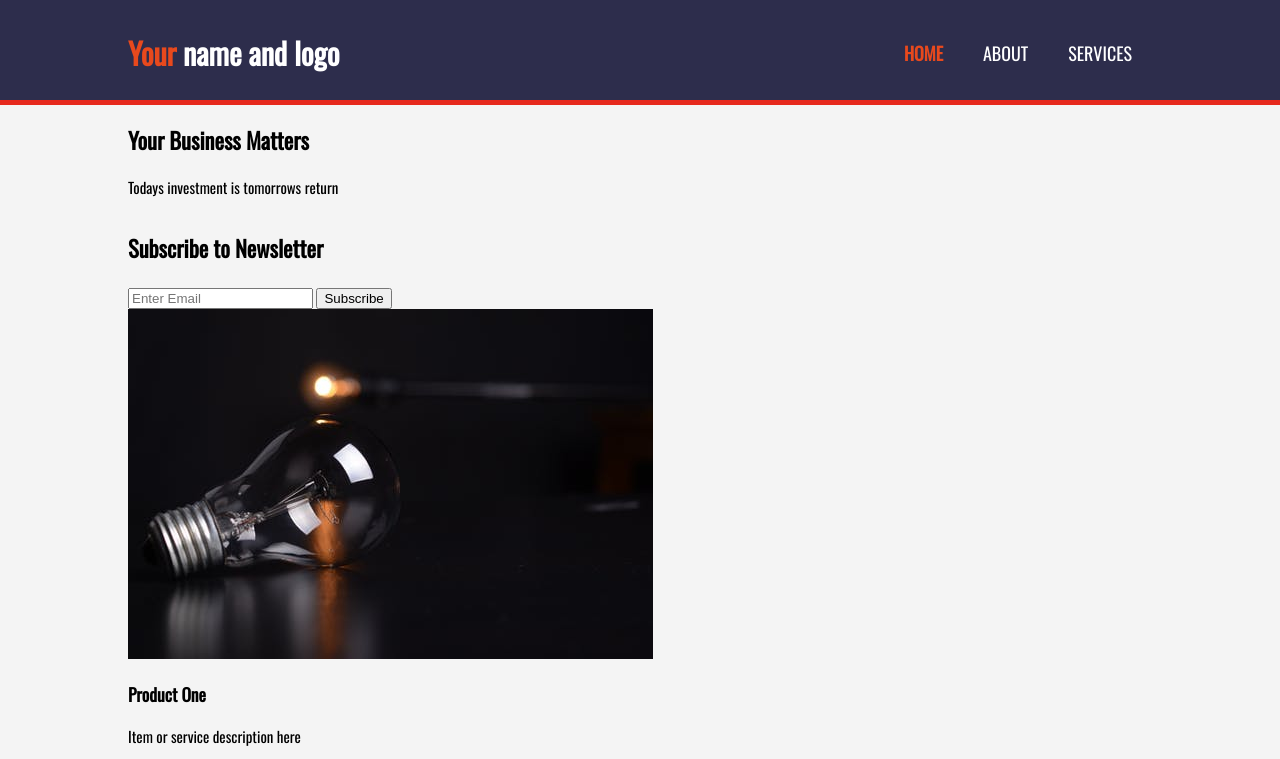
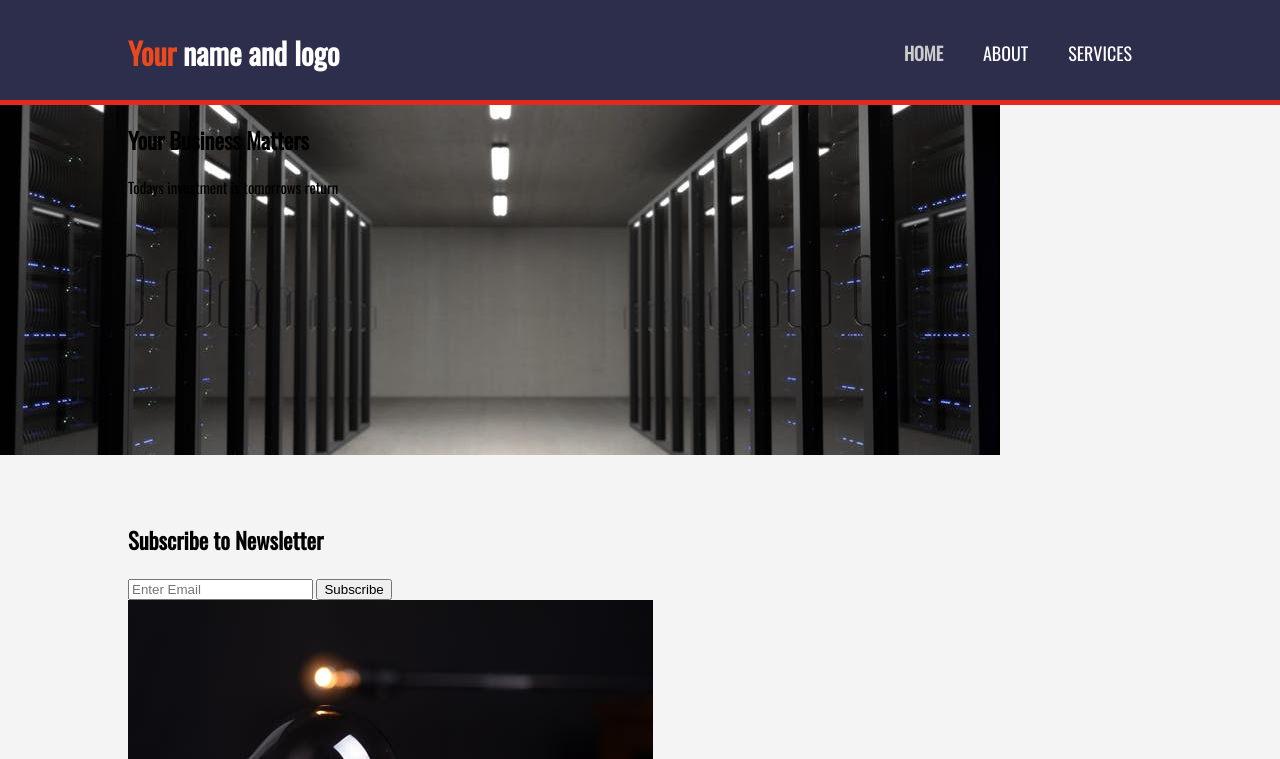
Before and after one commit to dudleyinc3/html_template, a plain HTML site: page index.html in a window 1280 px wide. In both pictures the pointer is over the link "HOME". Shown: the top 759 px of the page. Drawn offline with nearby package versions, Linux system fonts and the light colour scheme.

Commit message:
showcase image

```diff
--- a/css/style.css
+++ b/css/style.css
@@ -57,3 +57,15 @@ header .highlight, header .current a {
 	color: #e8491d;
 	font-weight: bold;
 }
+
+header a:hover {
+	color: #cccccc;
+	font-weight: bold;
+}
+
+/*Showcase*/
+
+#showcase {
+	min-height: 400px;
+	background: url("../images/pexels-hall.jpg") no-repeat;
+}
```
Also changed, not shown: index.html (+2 -1 lines), images/pexels-hall.jpg (added), images/pexels_gold.jpeg (added), images/pexels_skyscraper.jpeg (added).
